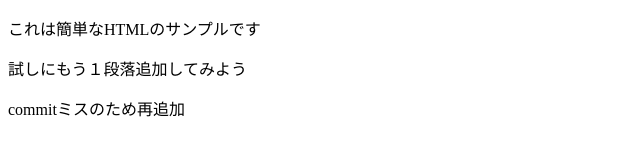
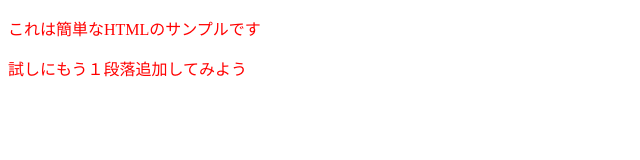
Before and after one commit to takahashi-kazuya18/html-test, a plain HTML site: page index.html in a window 1280 px wide. Shown: the whole page, without its empty margins (0-640 px from the left). Drawn offline with Linux system fonts and the light colour scheme.

Commit message:
段落の文字色を赤に変更

```diff
--- a/index.html
+++ b/index.html
@@ -3,10 +3,10 @@
     <head>
         <meta charset="utf-8">
         <title>HTMLのサンプル</title>
+        <link rel="stylesheet" type="text/css" href="web.css">
     </head>
     <body>
         <p>これは簡単なHTMLのサンプルです</p>
         <p>試しにもう１段落追加してみよう</p>
-        <p>commitミスのため再追加</p>
     </body>
 </html>
--- /dev/null
+++ b/web.css
@@ -0,0 +1,3 @@
+p {
+    color: red;
+}
```
